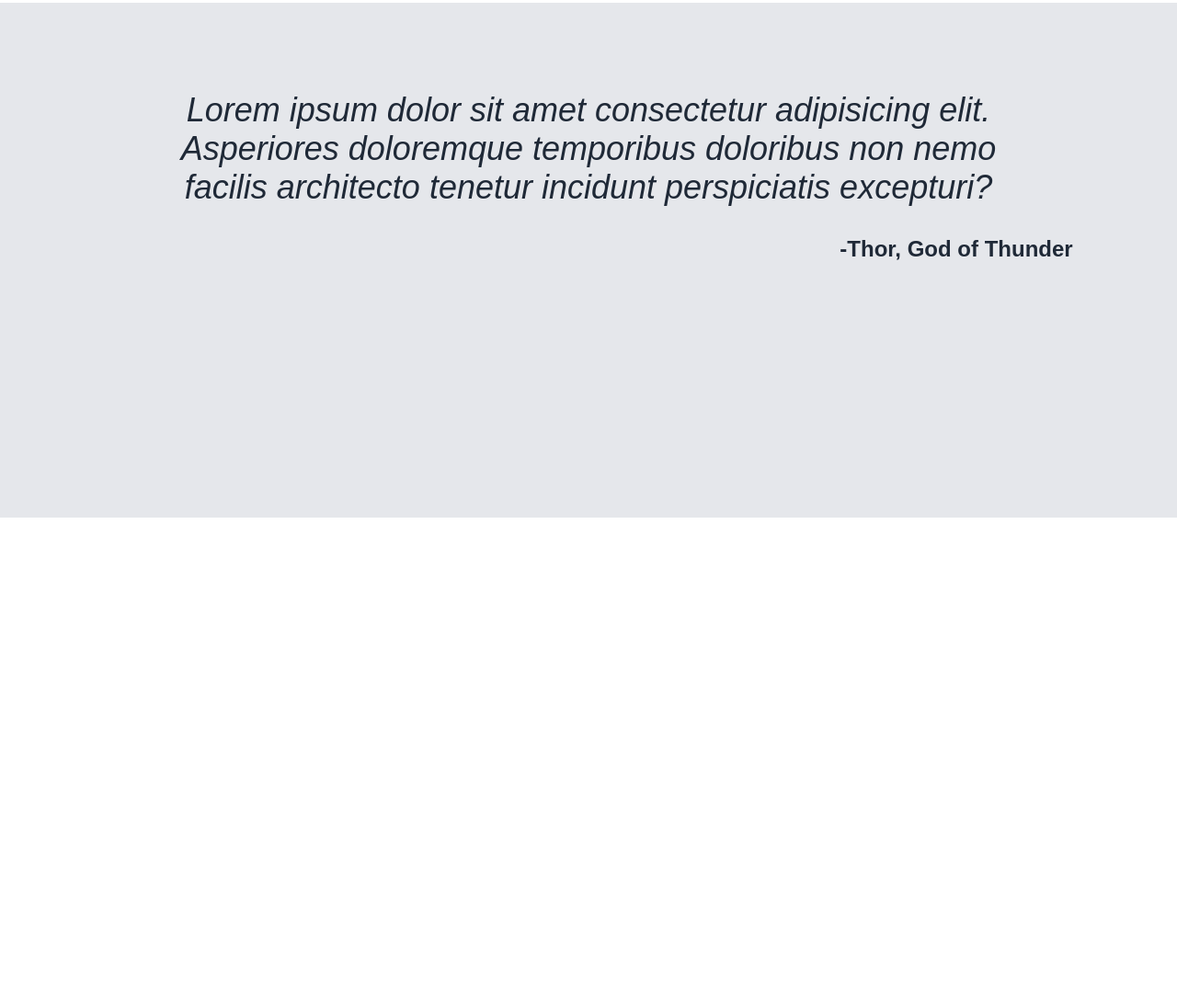
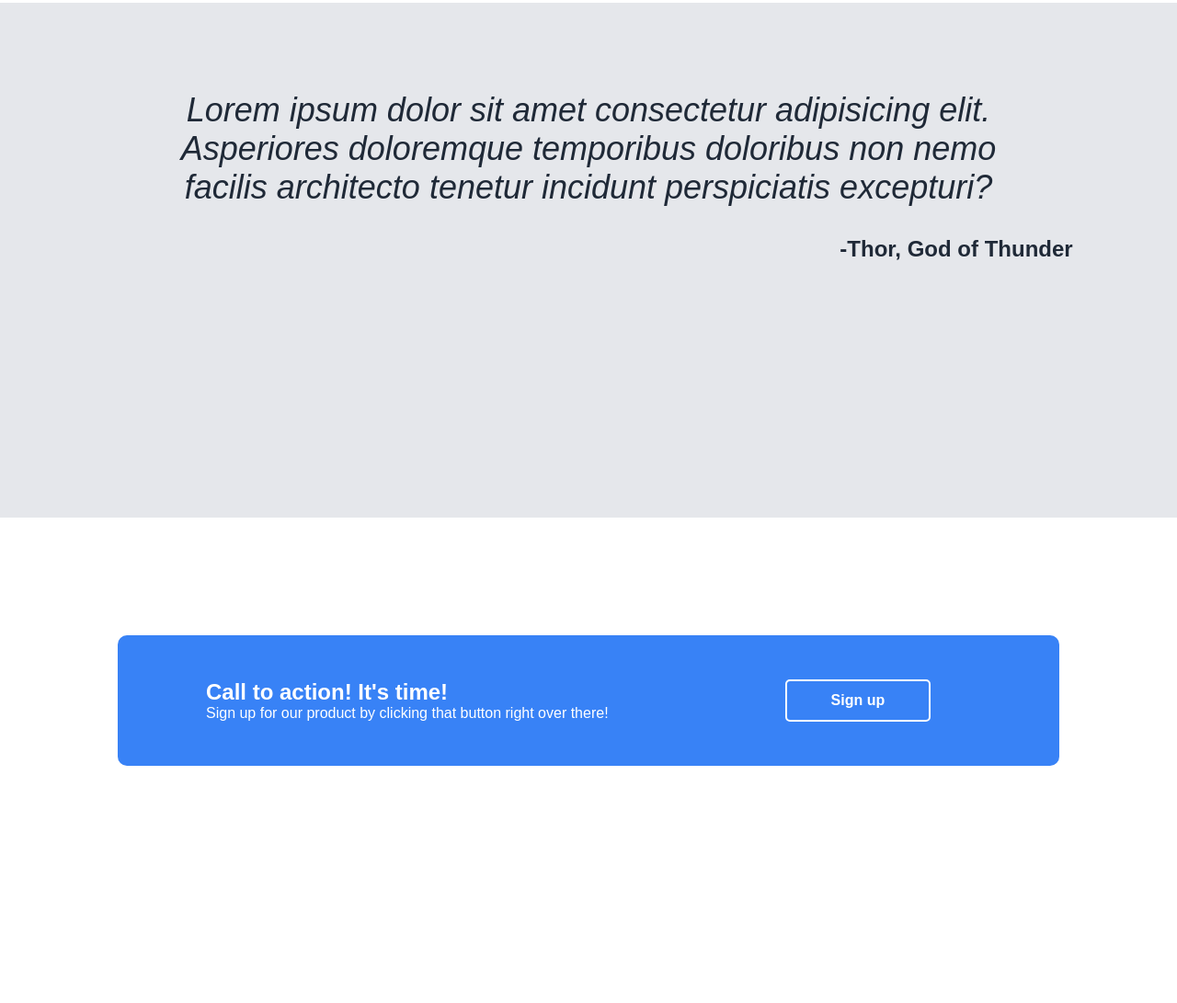
Before and after one commit to marviecodes/Landing-Page, a plain HTML site: page index.html in a window 1280 px wide. Shown: the part 1517-2608 px from the top of the page at 92% size. Before the commit the page ends 2080 px from the top, so only its background shows below. Drawn offline with Linux system fonts and the light colour scheme.

Commit message:
Complete section four I completed sectio four.

```diff
--- a/index.html
+++ b/index.html
@@ -74,6 +74,16 @@
     <h2>-Thor, God of Thunder</h2>
 </section>
 
+<section class="section-four">
+    <div class="container-four">
+    <div>
+        <h1>Call to action! It's time!</h1>
+        <p>Sign up for our product by clicking that button right over there!</p>
+    </div>
+        <button>Sign up</button>
+    </div>
+</section>
+
 
 
 </body>
--- a/styles.css
+++ b/styles.css
@@ -136,3 +136,28 @@ img {
     color: #1f2937;
     padding: 2rem 0 0 50rem;
 }
+.section-four {
+    width: 100%;
+    height: 50vh;
+}
+.section-four > .container-four {
+    display: flex;
+    margin: 8rem;
+    padding: 3rem 6rem;
+    background-color: #3882f6;
+    border-radius: 10px;
+}
+.container-four button {
+    margin-left: 12rem;
+    padding: 0 3rem;
+    background: transparent;
+    color: #fff;
+    font-size: 1rem;
+    font-weight: 800;
+    border: 2px solid #fff;
+    border-radius: 5px;
+}
+.container-four > div:first-child {
+    color: #fff;
+
+}
```
